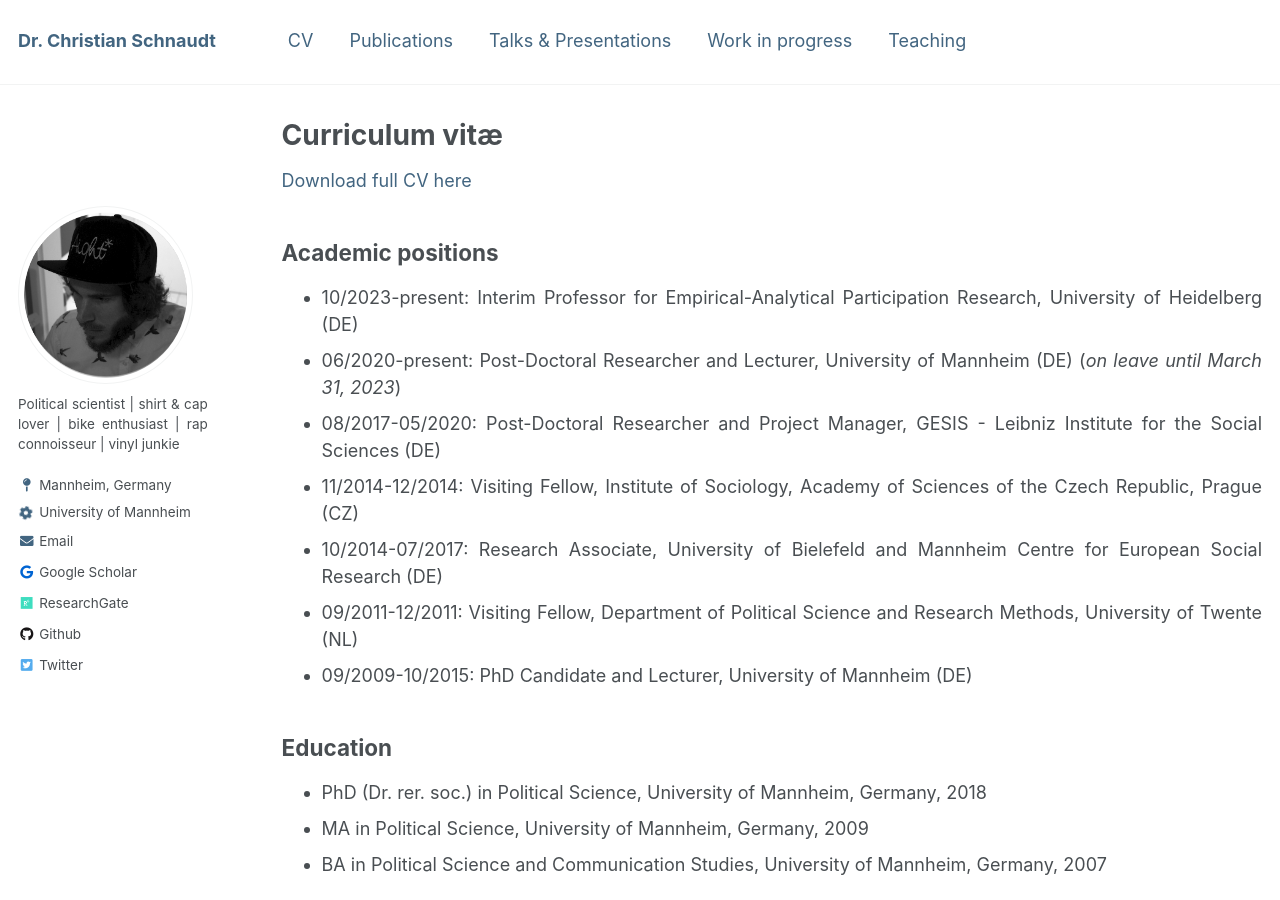
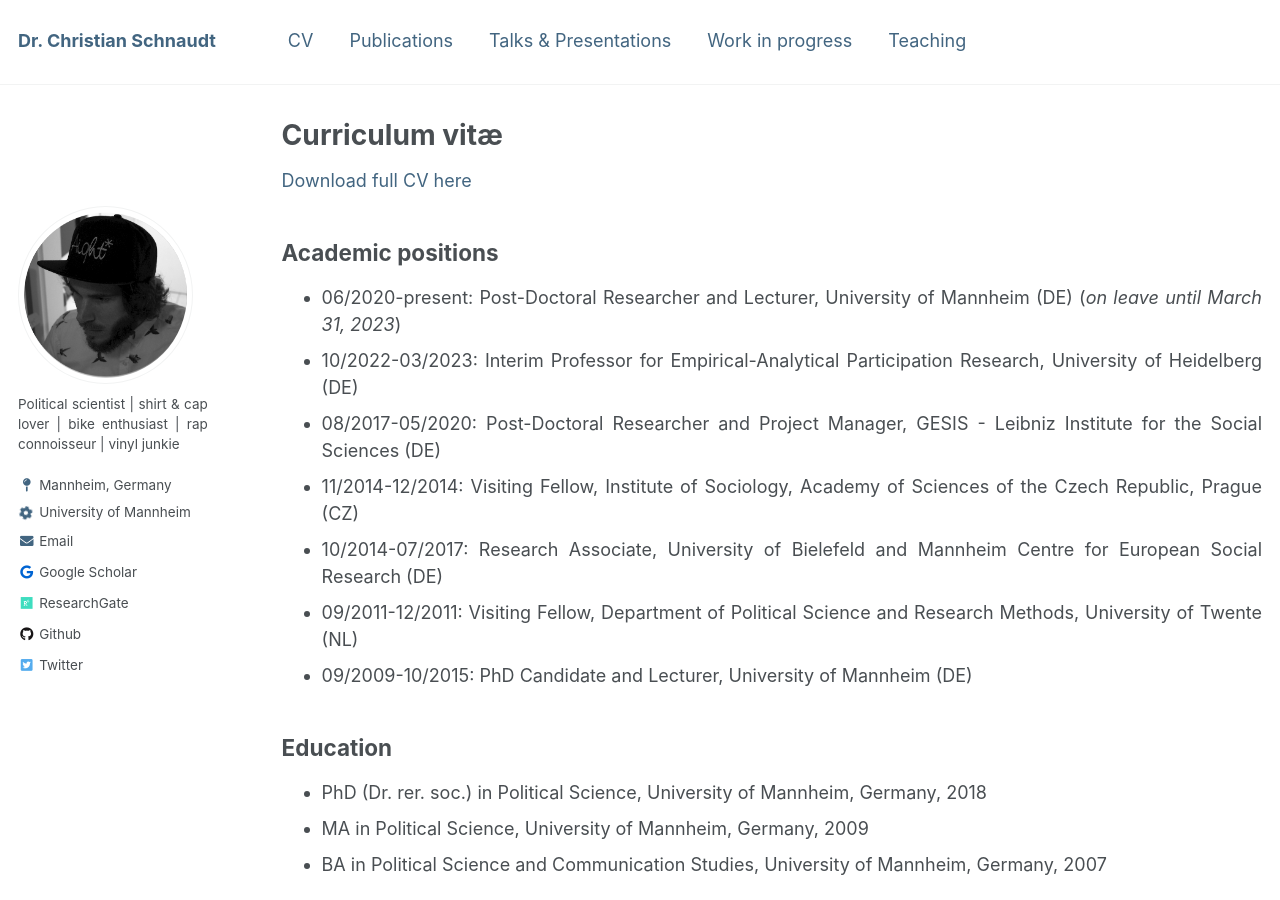
Before and after one commit to cschnaudt/cschnaudt.github.io, a Jekyll site: the page built from _pages/cv.md, in a window 1280 px wide and 900 px high. Built offline with Jekyll 4.4.1, drawn with Linux system fonts in a browser that asks for light colours.

Commit message:
Update cv.md

```diff
--- a/_pages/cv.md
+++ b/_pages/cv.md
@@ -15,8 +15,8 @@ redirect_from:
 
 ## Academic positions
 
-* 10/2023-present: Interim Professor for Empirical-Analytical Participation Research, University of Heidelberg (DE)
 * 06/2020-present: Post-Doctoral Researcher and Lecturer, University of Mannheim (DE) (*on leave until March 31, 2023*)
+* 10/2022-03/2023: Interim Professor for Empirical-Analytical Participation Research, University of Heidelberg (DE)
 * 08/2017-05/2020: Post-Doctoral Researcher and Project Manager, GESIS - Leibniz Institute for the Social Sciences (DE)
 * 11/2014-12/2014: Visiting Fellow, Institute of Sociology, Academy of Sciences of the Czech Republic, Prague (CZ)
 * 10/2014-07/2017: Research Associate, University of Bielefeld and Mannheim Centre for European Social Research (DE)
```
